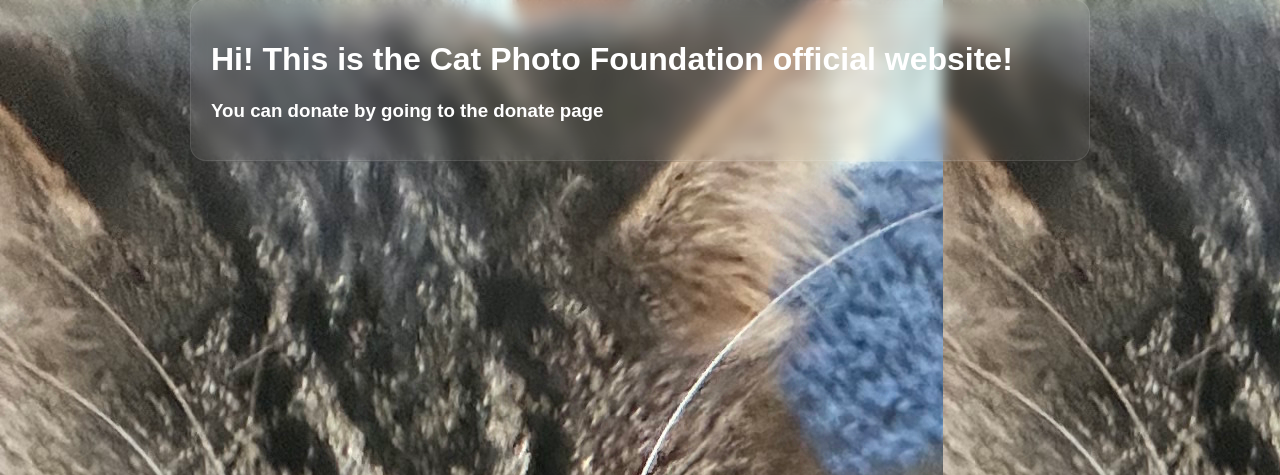
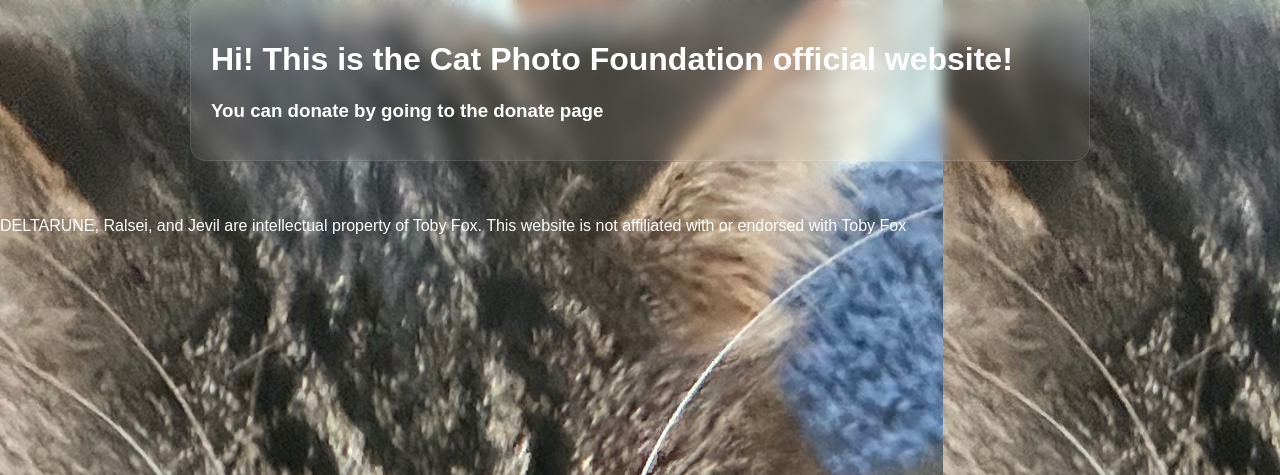
Before and after one commit to absol255/Cat-Photo-Foundation, a Flask app: page / in a window 1280 px wide. Shown: the part 188-663 px from the top of the page. Run offline with Flask 3, Linux system fonts and the light colour scheme.

Commit message:
OH SORRY

```diff
--- a/templates/index.html
+++ b/templates/index.html
@@ -26,7 +26,7 @@
         </div>
     </div>
     <div class="disclaimer">
-
+        <p>DELTARUNE, Ralsei, and Jevil are intellectual property of Toby Fox. This website is not affiliated with or endorsed with Toby Fox</p>
     </div>
 
     <script src="/static/js/index.js"></script>
```
